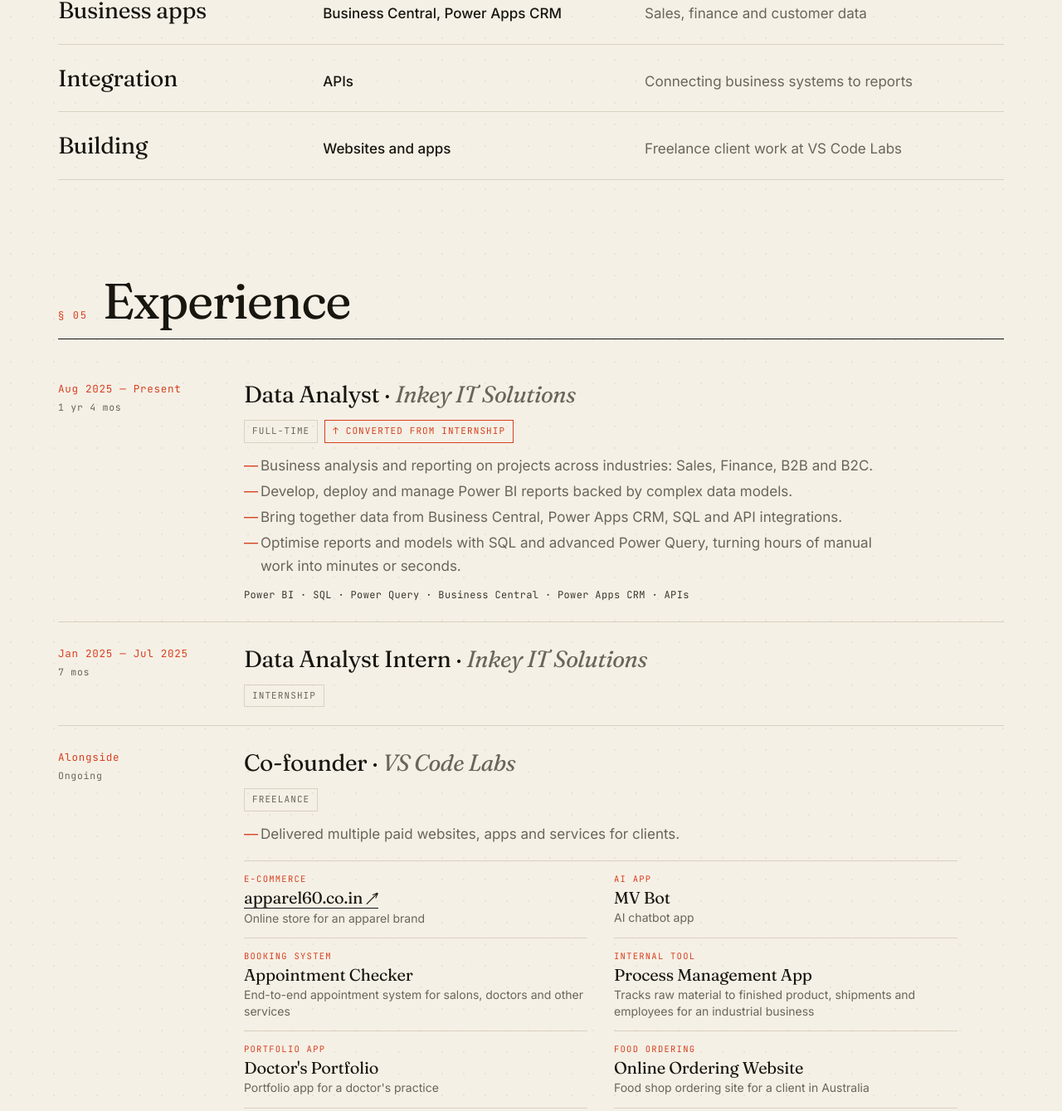
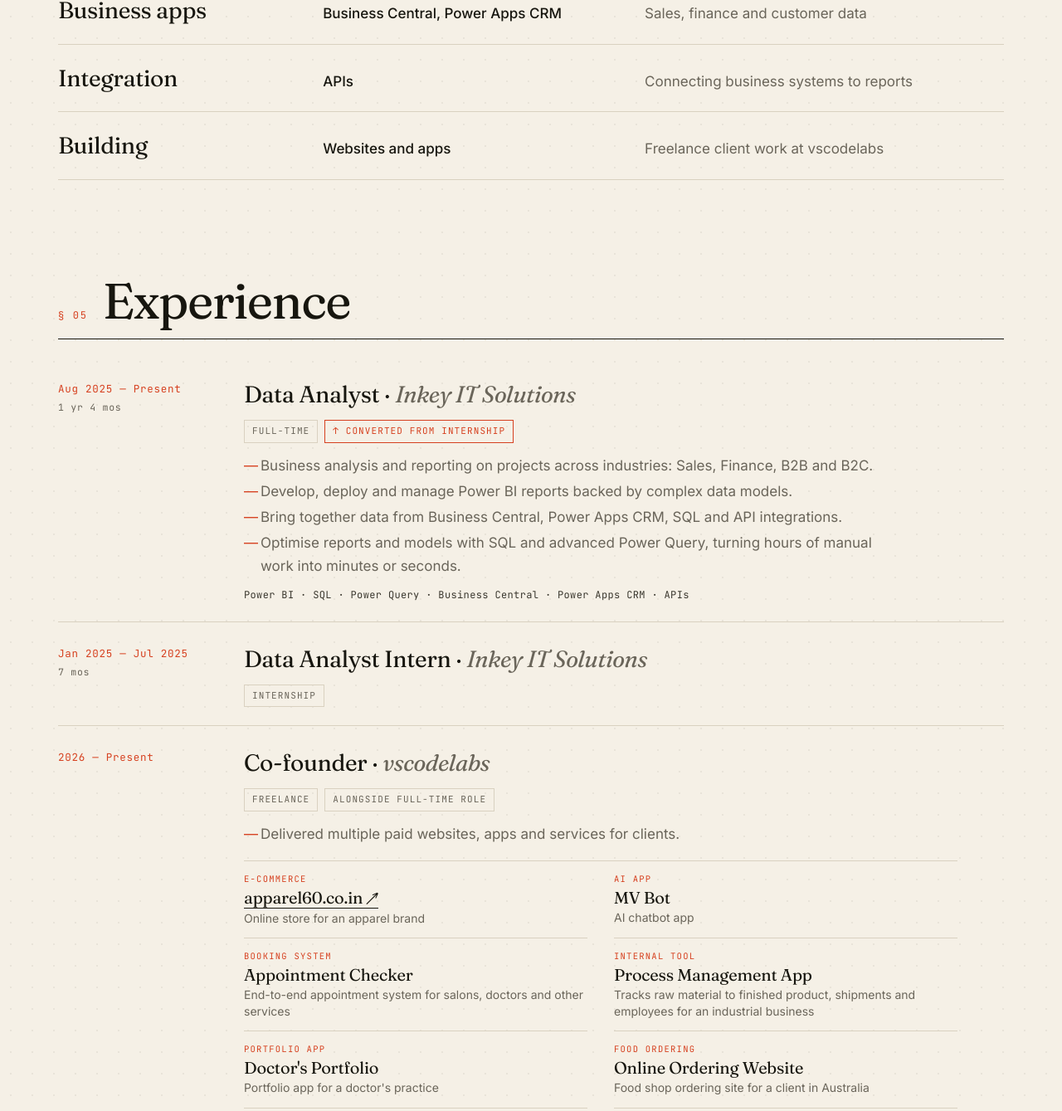
Before and after one commit to vedant-chauhan/VedantChauhan-Portfolio, a plain HTML site: page index.html in a window 1280 px wide. Shown: the part 3737-5076 px from the top of the page at 83% size. Drawn offline with Linux system fonts and the light colour scheme.

Commit message:
Use vscodelabs name and 2026 start date
Co-Authored-By: Claude Opus 5.5 <noreply@anthropic.com>
Claude-Session: https://claude.ai/code/session_018BW62V6UFhoGqANE79MNrd

```diff
--- a/index.html
+++ b/index.html
@@ -188,7 +188,7 @@
         <p>I care most about the last step: explaining the result in plain words, so the person reading it knows exactly what to do next.</p>
         <ul class="now mono">
           <li><span>Currently</span>Data Analyst at Inkey IT Solutions</li>
-          <li><span>Side work</span>Co-founder, VS Code Labs</li>
+          <li><span>Side work</span>Co-founder, vscodelabs</li>
           <li><span>Education</span>Computer Engineering, CVM University ’25</li>
         </ul>
       </div>
@@ -210,7 +210,7 @@
         <tr><th scope="row" class="serif">Querying</th><td>SQL</td><td>Modelling, optimisation, data checks</td></tr>
         <tr><th scope="row" class="serif">Business apps</th><td>Business Central, Power Apps CRM</td><td>Sales, finance and customer data</td></tr>
         <tr><th scope="row" class="serif">Integration</th><td>APIs</td><td>Connecting business systems to reports</td></tr>
-        <tr><th scope="row" class="serif">Building</th><td>Websites and apps</td><td>Freelance client work at VS Code Labs</td></tr>
+        <tr><th scope="row" class="serif">Building</th><td>Websites and apps</td><td>Freelance client work at vscodelabs</td></tr>
       </tbody>
     </table>
   </section>
@@ -246,11 +246,10 @@
         </div>
       </li>
       <li class="rv">
-        <!-- EDIT: add your start date, e.g. <span>2024 — Present</span> -->
-        <div class="when mono"><span>Alongside</span><span class="dur">Ongoing</span></div>
+        <div class="when mono"><span>2026 — Present</span></div>
         <div>
-          <h3 class="serif">Co-founder · <span>VS Code Labs</span></h3>
-          <p class="role-tags mono"><span>Freelance</span></p>
+          <h3 class="serif">Co-founder · <span>vscodelabs</span></h3>
+          <p class="role-tags mono"><span>Freelance</span><span>Alongside full-time role</span></p>
           <ul class="role-points">
             <li>Delivered multiple paid websites, apps and services for clients.</li>
           </ul>
```
